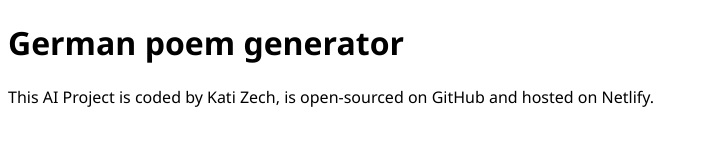
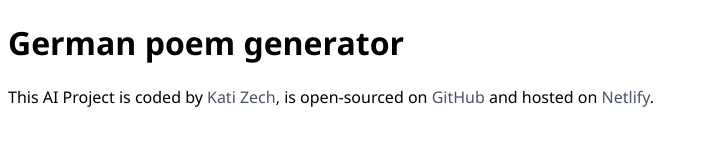
Before and after one commit to katixyz/german-poem-generator, a plain HTML site: page index.html in a window 1280 px wide. Shown: the whole page, without its empty margins (0-707 px from the left). Drawn offline with Linux system fonts and the light colour scheme.

Commit message:
Changed the style of the links

```diff
--- a/src/style.css
+++ b/src/style.css
@@ -4,5 +4,5 @@ body {
 
 a {
   text-decoration: none;
-  color: #000;
+  color: #4a5464;
 }
```
